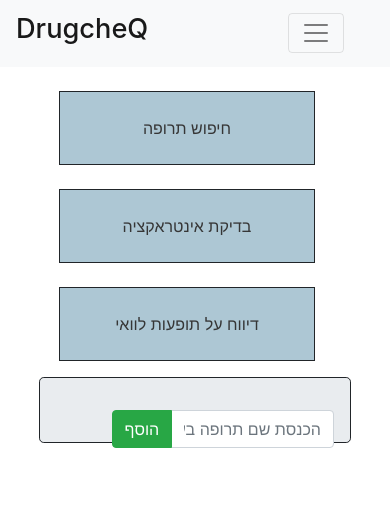
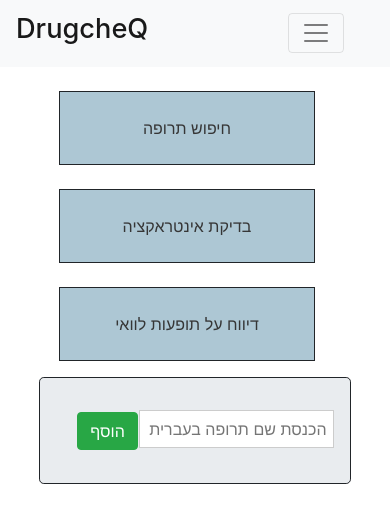
Before and after one commit to AmitLiberman/DrugcheQ-Preventing-Polypharmacy, a React (Create React App) app: page /interaction-checker in a window 390 px wide. Shown: the top 522 px of the page. Built offline with nearby package versions, Linux system fonts and the light colour scheme.

Commit message:
drug input mobile fixed

```diff
--- a/src/App.css
+++ b/src/App.css
@@ -1,9 +1,9 @@
 main {
+    position: relative;
     text-align: center;
     background-color: #dfdfdf;
     width: 80%;
     margin: 1em auto;
-    padding: 1em;
     border-style: solid;
     border-width: 0.1em
 }
--- a/src/Components/InteractionChecker.css
+++ b/src/Components/InteractionChecker.css
@@ -1,8 +1,15 @@
-.form-control.drug-input {
-    direction: rtl;
+form {
+    text-align: right;
 }
 
-.input-group.mb-4 {
-    width: 80%;
-    float: right;
+.add-drug-btn {
+    display: inline-block;
+    margin: 0.1em;
 }
+
+.input-drug-name {
+    width: 70%;
+    direction: rtl;
+    border: 1px solid #ccc;
+    padding: 0.4em;
+}
--- a/src/Components/InteractionChecker.js
+++ b/src/Components/InteractionChecker.js
@@ -14,18 +14,14 @@
   render() {
     return (
       <form onSubmit={this.handleSubmit}>
-        <div class="input-group mb-4">
-          <div class="input-group-prepend">
-            <button class="btn btn-success" type="submit">
+        <button className="btn btn-success add-drug-btn" type="submit">
           הוסף
         </button>
-          </div>
         <input
           type="text"
-            class="form-control drug-input"
+          className="input-drug-name"
           placeholder="הכנסת שם תרופה בעברית או באנגלית"
         />
-        </div>
       </form>
     );
   }
```
Also changed, not shown: 1 other file (tests, documents, lock files or other folders). Lines whose indentation alone changed are shown as unchanged.
